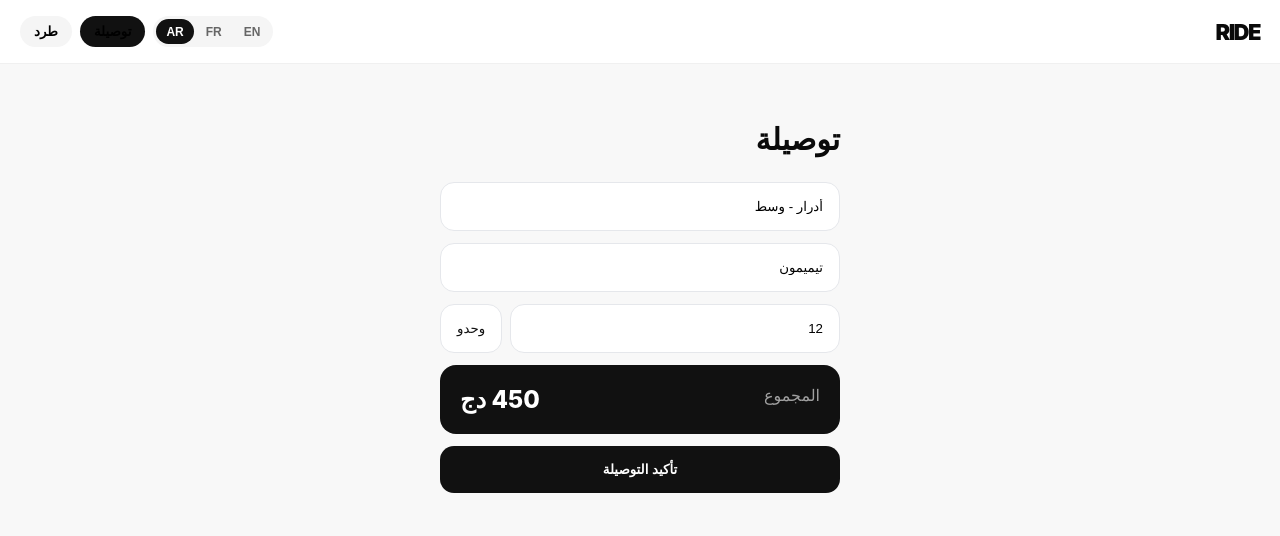
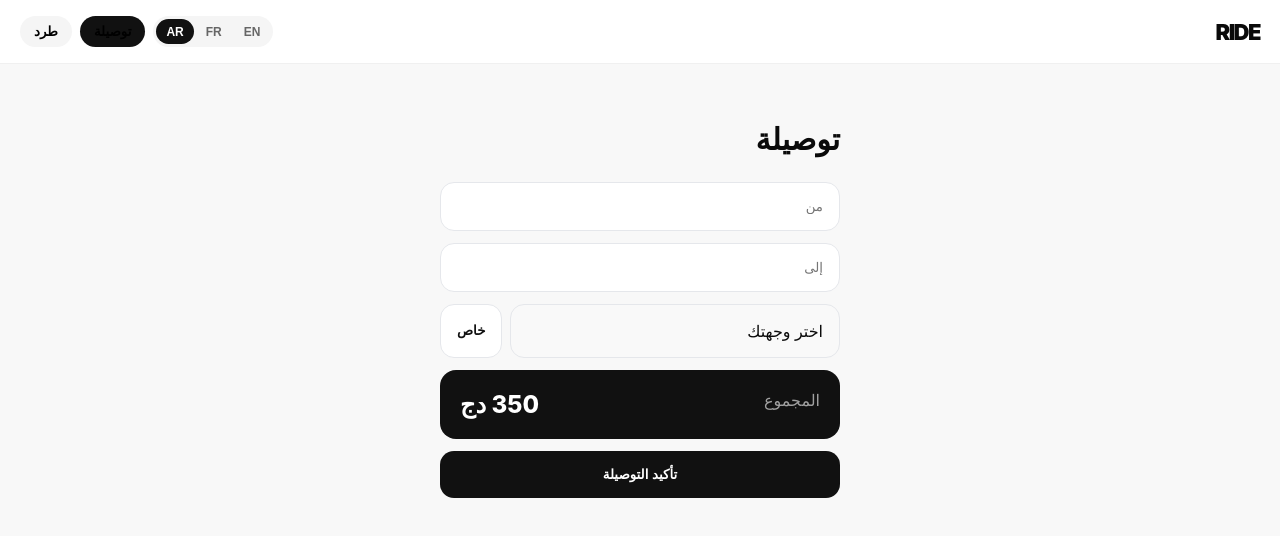
Before and after one commit to officialimloadrar-cpu/adrar-ride, a React (Vite) app: page / in a window 1280 px wide. Both pictures are taken after a click on the button "توصيلة". Shown: the top 536 px of the page. Built offline with nearby package versions, Linux system fonts and the light colour scheme; no server answers.

Commit message:
fix role choose + auto distance + special + rental + light/cargo

```diff
--- a/src/App.tsx
+++ b/src/App.tsx
@@ -3,6 +3,7 @@ import Header from './components/Header'
 import Home from './screens/Home'
 import ClientRequestCorsa from './screens/ClientRequestCorsa'
 import ClientRequestColis from './screens/ClientRequestColis'
+import ClientRental from './screens/ClientRental'
 import DriverDualMode from './screens/DriverDualMode'
 import AdminSettlements from './screens/AdminSettlements'
 export default function App(){
@@ -14,6 +15,7 @@ export default function App(){
       {page==='home' && <Home setPage={setPage} lang={lang} />}
       {page==='ride' && <ClientRequestCorsa lang={lang} />}
       {page==='parcel' && <ClientRequestColis lang={lang} />}
+      {page==='rental' && <ClientRental lang={lang} />}
       {page==='driver' && <DriverDualMode lang={lang} />}
       {page==='admin' && <AdminSettlements lang={lang} />}
     </div>
--- a/src/lib/translations.ts
+++ b/src/lib/translations.ts
@@ -3,16 +3,27 @@ export const getT = (lang:string)=>{
   return {
     ride: isAr?'توصيلة': lang==='fr'?'Course':'Ride',
     parcel: isAr?'طرد': lang==='fr'?'Colis':'Parcel',
+    rental: isAr?'كراء سيارة': lang==='fr'?'Location':'Rental',
+    customer: isAr?'زبون': lang==='fr'?'Client':'Customer',
     driver: isAr?'سائق': lang==='fr'?'Chauffeur':'Driver',
     total: isAr?'المجموع': 'Total',
     confirmRide: isAr?'تأكيد التوصيلة': lang==='fr'?'Confirmer':'Confirm Ride',
     sendParcel: isAr?'إرسال الطرد': lang==='fr'?'Envoyer':'Send Parcel',
+    confirmRental: isAr?'تأكيد الكراء': lang==='fr'?'Confirmer':'Confirm Rental',
     accept: isAr?'قبول': lang==='fr'?'Accepter':'Accept',
     online: isAr?'متصل': lang==='fr'?'En ligne':'Online',
     from: isAr?'من': lang==='fr'?'De':'From',
     to: isAr?'إلى': lang==='fr'?'À':'To',
     enterCode: isAr?'أدخل الكود السري': lang==='fr'?'Code secret':'Enter secret code',
     login: isAr?'دخول': lang==='fr'?'Connexion':'Login',
-    fmtPrice: (n:number)=> isAr? `${n} دج` : `DZD ${n}`
+    special: isAr?'خاص': lang==='fr'?'Privé':'Private',
+    group: isAr?'جماعة': lang==='fr'?'Groupe':'Group',
+    small: isAr?'صغير': lang==='fr'?'Petit':'Small',
+    large: isAr?'كبير': lang==='fr'?'Grand':'Large',
+    light: isAr?'Light': 'Light',
+    cargo: isAr?'Cargo': 'Cargo',
+    chooseDest: isAr?'اختر وجهتك': lang==='fr'?'Choisir destination':'Choose destination',
+    whoAreYou: isAr?'هل أنت زبون أم سائق؟': lang==='fr'?'Vous êtes client ou chauffeur ?':'Are you customer or driver ?',
+    fmtPrice: (n:number)=> isAr? `${Math.round(n)} دج` : `DZD ${Math.round(n)}`
   }
 }
--- /dev/null
+++ b/src/screens/ClientRental.tsx
@@ -0,0 +1,37 @@
+import { useState } from 'react'
+import { supabase } from '../lib/supabase'
+import { getT } from '../lib/translations'
+import { calcRental } from '../lib/pricingEngine'
+export default function ClientRental({lang}:{lang:string}){
+  const t=getT(lang)
+  const [type,setType]=useState('clio')
+  const [days,setDays]=useState(1)
+  const [driver,setDriver]=useState(false)
+  const [ok,setOk]=useState(false)
+  const price=calcRental(type,days,driver)
+  const send=async()=>{
+    await supabase.from('rental_orders').insert([{car_type:type,days:days,with_driver:driver,total_price:price,status:'pending'}])
+    setOk(true)
+  }
+  if(ok) return <div dir={lang==='ar'?'rtl':'ltr'} style={{padding:80,textAlign:'center',fontWeight:900}}>✓ {t.confirmRental}</div>
+  return (
+    <div dir={lang==='ar'?'rtl':'ltr'} style={{maxWidth:440,margin:'0 auto',padding:'32px 20px'}}>
+      <h2 style={{fontSize:30,fontWeight:900}}>{t.rental}</h2>
+      <div style={{display:'grid',gap:12,marginTop:24}}>
+        <select value={type} onChange={e=>setType(e.target.value)} style={{padding:16,borderRadius:14,border:'1px solid #e5e7eb'}}>
+          <option value="clio">Clio / Symbol - 7000 دج/يوم</option>
+          <option value="duster">Duster - 10000 دج/يوم</option>
+          <option value="hilux">Hilux - 12000 دج/يوم</option>
+          <option value="h100">H100 - 8000 دج/يوم</option>
+        </select>
+        <input type="number" value={days} onChange={e=>setDays(Number(e.target.value))} style={{padding:16,borderRadius:14,border:'1px solid #e5e7eb'}}/>
+        <button onClick={()=>setDriver(!driver)} style={{padding:16,borderRadius:14,border:'1px solid #e5e7eb',background:driver?'#111':'#fff',color:driver?'#fff':'#111'}}>{driver?'مع سائق':'بدون سائق'}</button>
+        <div style={{padding:20,borderRadius:16,background:'#111',color:'#fff',display:'flex',justifyContent:'space-between'}}>
+          <span style={{opacity:.6}}>{t.total}</span>
+          <span style={{fontWeight:800,fontSize:24}}>{t.fmtPrice(price)}</span>
+        </div>
+        <button onClick={send} style={{padding:16,borderRadius:14,background:'#111',color:'#fff',border:'none',fontWeight:700}}>{t.confirmRental}</button>
+      </div>
+    </div>
+  )
+}
--- a/src/screens/ClientRequestColis.tsx
+++ b/src/screens/ClientRequestColis.tsx
@@ -1,30 +1,32 @@
 import { useState } from 'react'
 import { supabase } from '../lib/supabase'
 import { getT } from '../lib/translations'
-import { calcColisInside, calcColisCar, calcColisMoto } from '../lib/pricingEngine'
+import { calcColisInside, calcColisCar, calcColisMoto, calcCargo } from '../lib/pricingEngine'
 export default function ClientRequestColis({lang}:{lang:string}){
   const t=getT(lang)
   const [o,setO]=useState('')
   const [d,setD]=useState('')
-  const [km,setKm]=useState(8)
-  const [kg,setKg]=useState(3)
+  const [kg,setKg]=useState(2)
+  const [type,setType]=useState<'light'|'cargo'>('light')
   const [ok,setOk]=useState(false)
-  const price=km<=10?calcColisInside(kg,30):(kg<=15 && km<=17?calcColisMoto(km):calcColisCar(km))
+  const km=12
+  const price=type==='light'?calcColisInside(kg,30):(kg<=15?calcColisMoto(km):calcCargo(km))
   const send=async()=>{
-    await supabase.from('colis_orders').insert([{origin:o,dest:d,weight:kg,distance:km,price:price,status:'pending'}])
+    await supabase.from('colis_orders').insert([{origin:o,dest:d,weight:kg,distance:km,price:price,type:type,status:'pending'}])
     setOk(true)
   }
   if(ok) return <div dir={lang==='ar'?'rtl':'ltr'} style={{padding:80,textAlign:'center',fontWeight:900}}>✓ {t.sendParcel}</div>
   return (
     <div dir={lang==='ar'?'rtl':'ltr'} style={{maxWidth:440,margin:'0 auto',padding:'32px 20px'}}>
-      <h2 style={{fontSize:30,fontWeight:900}}>{t.parcel}</h2>
-      <div style={{display:'grid',gap:12,marginTop:24}}>
+      <h2 style={{fontSize:30,fontWeight:900}}>{t.parcel} - {type==='light'?t.light:t.cargo}</h2>
+      <div style={{display:'flex',gap:8,marginTop:16}}>
+        <button onClick={()=>setType('light')} style={{flex:1,padding:12,borderRadius:12,border:'1px solid #e5e7eb',background:type==='light'?'#111':'#fff',color:type==='light'?'#fff':'#111'}}>{t.small} Light &lt;10kg</button>
+        <button onClick={()=>setType('cargo')} style={{flex:1,padding:12,borderRadius:12,border:'1px solid #e5e7eb',background:type==='cargo'?'#111':'#fff',color:type==='cargo'?'#fff':'#111'}}>{t.large} Cargo</button>
+      </div>
+      <div style={{display:'grid',gap:12,marginTop:16}}>
         <input value={o} onChange={e=>setO(e.target.value)} placeholder={t.from} style={{padding:16,borderRadius:14,border:'1px solid #e5e7eb'}}/>
         <input value={d} onChange={e=>setD(e.target.value)} placeholder={t.to} style={{padding:16,borderRadius:14,border:'1px solid #e5e7eb'}}/>
-        <div style={{display:'flex',gap:8}}>
-          <input type="number" value={km} onChange={e=>setKm(Number(e.target.value))} placeholder="km" style={{flex:1,padding:16,borderRadius:14,border:'1px solid #e5e7eb'}}/>
-          <input type="number" value={kg} onChange={e=>setKg(Number(e.target.value))} placeholder="kg" style={{flex:1,padding:16,borderRadius:14,border:'1px solid #e5e7eb'}}/>
-        </div>
+        <input type="number" value={kg} onChange={e=>setKg(Number(e.target.value))} style={{padding:16,borderRadius:14,border:'1px solid #e5e7eb'}}/>
         <div style={{padding:20,borderRadius:16,background:'#111',color:'#fff',display:'flex',justifyContent:'space-between'}}>
           <span style={{opacity:.6}}>{t.total}</span>
           <span style={{fontWeight:800,fontSize:24}}>{t.fmtPrice(price)}</span>
--- a/src/screens/ClientRequestCorsa.tsx
+++ b/src/screens/ClientRequestCorsa.tsx
@@ -1,14 +1,26 @@
-import { useState } from 'react'
+import { useState, useEffect } from 'react'
 import { supabase } from '../lib/supabase'
 import { getT } from '../lib/translations'
 import { calcInsideGroup, calcInsideSolo, calcOutsideSeat, calcCargo, isNightNow } from '../lib/pricingEngine'
+function getAutoDistance(a:string,b:string){
+  const s=(a+b).toLowerCase()
+  if(s.includes('بودة')) return 20
+  if(s.includes('فنوغيل')) return 32
+  if(s.includes('كنتة')) return 80
+  if(s.includes('رقان')) return 160
+  if(s.includes('تيميمون')) return 240
+  if(s.includes('أولف')||s.includes('اولف')) return 240
+  if(s.includes('باجي')) return 600
+  return 12
+}
 export default function ClientRequestCorsa({lang}:{lang:string}){
   const t=getT(lang)
-  const [o,setO]=useState('أدرار - وسط')
-  const [d,setD]=useState('تيميمون')
-  const [km,setKm]=useState(12)
+  const [o,setO]=useState('')
+  const [d,setD]=useState('')
+  const [km,setKm]=useState(0)
   const [group,setGroup]=useState(false)
   const [ok,setOk]=useState(false)
+  useEffect(()=>{ if(o&&d){ setKm(getAutoDistance(o,d)) } },[o,d])
   const night=isNightNow()
   const outside=calcOutsideSeat(d)
   const price=outside>0?outside:(km<=20?(group?calcInsideGroup(km,night):calcInsideSolo(km,night)):calcCargo(km))
@@ -24,8 +36,8 @@ export default function ClientRequestCorsa({lang}:{lang:string}){
         <input value={o} onChange={e=>setO(e.target.value)} placeholder={t.from} style={{padding:16,borderRadius:14,border:'1px solid #e5e7eb'}}/>
         <input value={d} onChange={e=>setD(e.target.value)} placeholder={t.to} style={{padding:16,borderRadius:14,border:'1px solid #e5e7eb'}}/>
         <div style={{display:'flex',gap:8}}>
-          <input type="number" value={km} onChange={e=>setKm(Number(e.target.value))} style={{flex:1,padding:16,borderRadius:14,border:'1px solid #e5e7eb'}}/>
-          <button onClick={()=>setGroup(!group)} style={{padding:16,borderRadius:14,border:'1px solid #e5e7eb',background:group?'#111':'#fff',color:group?'#fff':'#111'}}>{group?'جماعة':'وحدو'}</button>
+          <div style={{flex:1,padding:16,borderRadius:14,border:'1px solid #e5e7eb',background:'#f9f9f9'}}>{km>0?km+' km':t.chooseDest}</div>
+          <button onClick={()=>setGroup(!group)} style={{padding:16,borderRadius:14,border:'1px solid #e5e7eb',background:group?'#111':'#fff',color:group?'#fff':'#111',fontWeight:700}}>{group?t.group:t.special}</button>
         </div>
         <div style={{padding:20,borderRadius:16,background:'#111',color:'#fff',display:'flex',justifyContent:'space-between'}}>
           <span style={{opacity:.6}}>{t.total}</span>
```
Also changed, not shown: src/screens/Home.tsx (+30 -3 lines).
